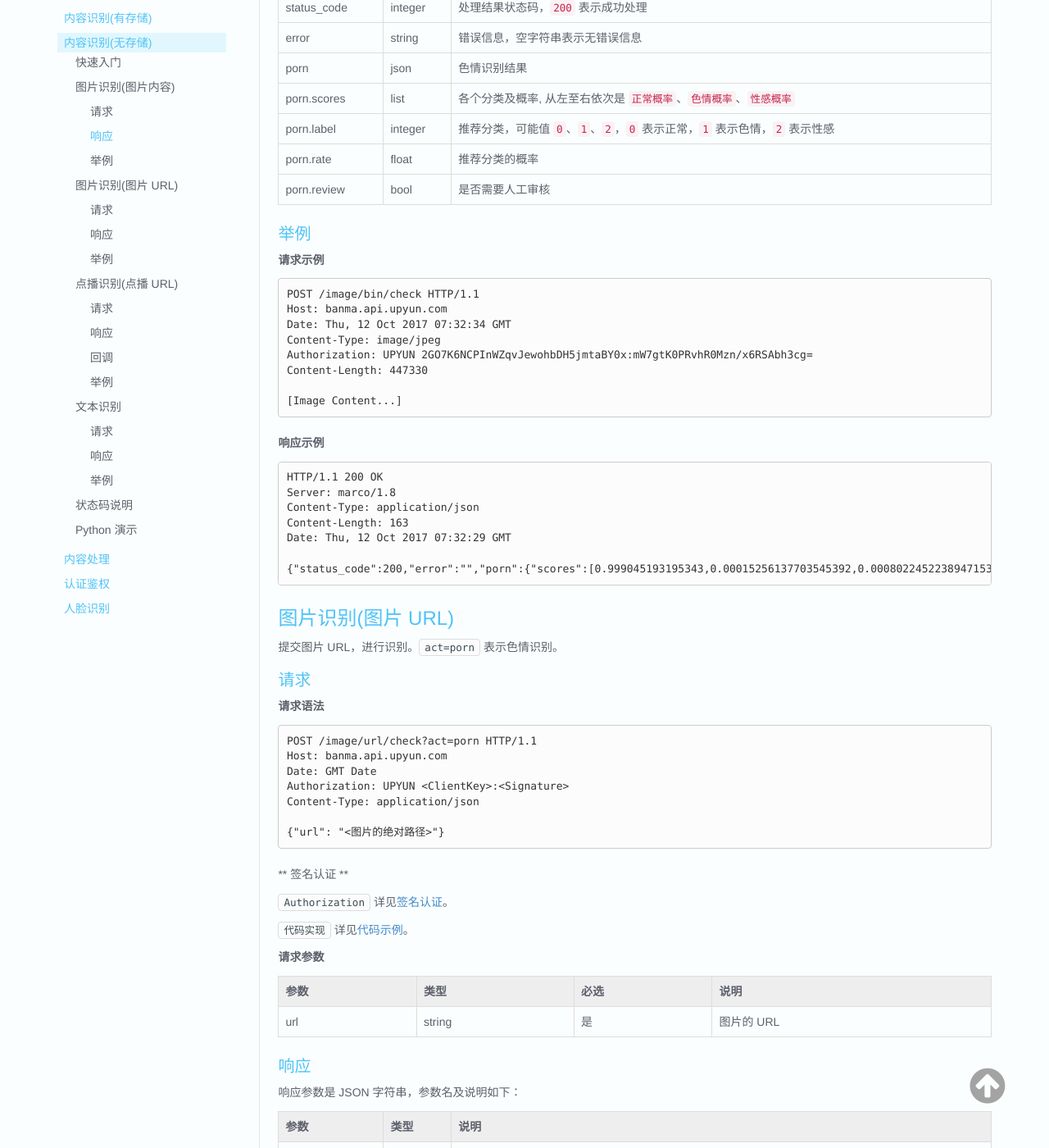
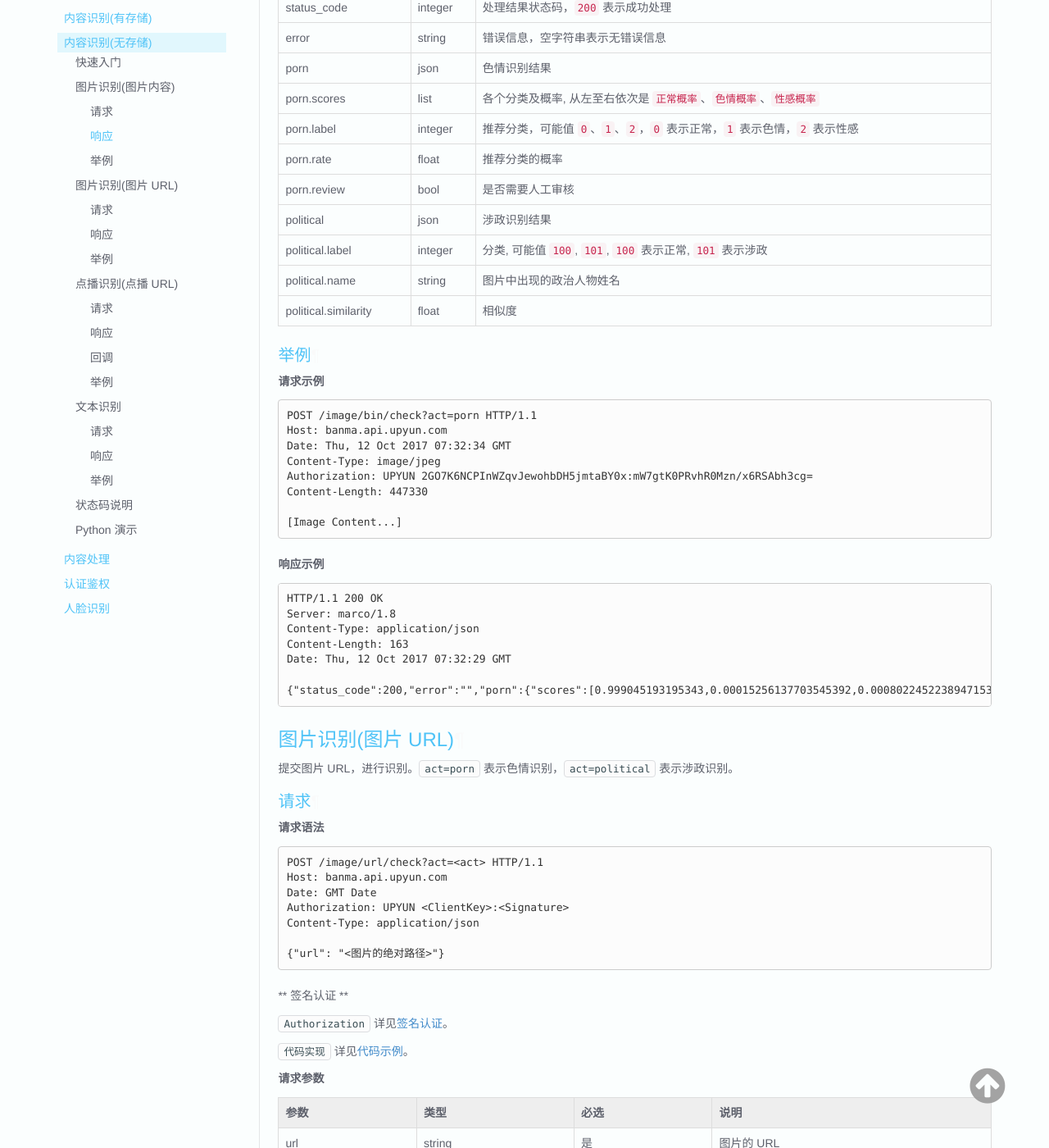
Before and after one commit to upyun/docs, an MkDocs documentation site: the page built from sources/ai/audit_nostorage.md, in a window 1280 px wide and 1400 px high, scrolled down 898 px. Shown: the whole window at 82% size. Built offline with MkDocs 1.6.1, drawn with Linux system fonts in a browser that asks for light colours; old or Windows-style settings are respelled for this version of MkDocs; some of the changed text lies outside the part shown.

Commit message:
ai political && naga

````diff
--- a/sources/ai/audit_nostorage.md
+++ b/sources/ai/audit_nostorage.md
@@ -8,14 +8,14 @@
 
 ## 图片识别(图片内容)
 
-上传图片内容，进行识别。`act=porn` 表示色情识别。
+上传图片内容，进行识别。`act=porn` 表示色情识别，`act=political` 表示涉政识别。
 
 ### 请求
 
 **请求语法**
 
 ```
-POST /image/bin/check?act=porn HTTP/1.1
+POST /image/bin/check?act=<act> HTTP/1.1
 Host: banma.api.upyun.com
 Date: GMT Date
 Authorization: UPYUN <ClientKey>:<Signature>
@@ -43,6 +43,10 @@ Content-Type: <图片内容类型，必填>
 | porn.label   		| integer   | 推荐分类，可能值 `0`、`1`、`2`，`0` 表示正常，`1` 表示色情，`2` 表示性感  |
 | porn.rate       	| float    	| 推荐分类的概率                                            		|
 | porn.review 		| bool  	| 是否需要人工审核									|
+| political         | json      | 涉政识别结果 |
+| political.label   | integer   | 分类, 可能值 `100`, `101`, `100` 表示正常, `101` 表示涉政 |
+| political.name    | string    | 图片中出现的政治人物姓名 |
+| political.similarity | float  | 相似度 |
 
 
 ### 举例
@@ -50,7 +54,7 @@ Content-Type: <图片内容类型，必填>
 **请求示例**
 
 ```
-POST /image/bin/check HTTP/1.1
+POST /image/bin/check?act=porn HTTP/1.1
 Host: banma.api.upyun.com
 Date: Thu, 12 Oct 2017 07:32:34 GMT
 Content-Type: image/jpeg
@@ -74,14 +78,14 @@ Date: Thu, 12 Oct 2017 07:32:29 GMT
 
 ## 图片识别(图片 URL)
 
-提交图片 URL，进行识别。`act=porn` 表示色情识别。
+提交图片 URL，进行识别。`act=porn` 表示色情识别，`act=political` 表示涉政识别。
 
 ### 请求
 
 **请求语法**
 
 ```
-POST /image/url/check?act=porn HTTP/1.1
+POST /image/url/check?act=<act> HTTP/1.1
 Host: banma.api.upyun.com
 Date: GMT Date
 Authorization: UPYUN <ClientKey>:<Signature>
@@ -115,13 +119,17 @@ Content-Type: application/json
 | porn.label   		| integer   | 推荐分类，可能值 `0`、`1`、`2`，`0` 表示正常，`1` 表示色情，`2` 表示性感  |
 | porn.rate       	| float    	| 推荐分类的概率                                            		|
 | porn.review 		| bool  	| 是否需要人工审核									|
+| political         | json      | 涉政识别结果 |
+| political.label   | integer   | 分类, 可能值 `100`, `101`, `100` 表示正常, `101` 表示涉政 |
+| political.name    | string    | 图片中出现的政治人物姓名 |
+| political.similarity | float  | 相似度 |
 
 ### 举例
 
 **请求示例**
 
 ```
-POST /image/url/check HTTP/1.1
+POST /image/url/check?act=porn HTTP/1.1
 Host: banma.api.upyun.com
 Date: Thu, 12 Oct 2017 06:57:50 GMT
 Authorization: UPYUN 2GO7K6NCPInWZqvJewohbDH5jmtaBY0x:CKhrW8SSU0ctnmavfnRs1s1NFBY=
````
Also changed, not shown: sources/cloud/av.md (+2 -1 lines).
